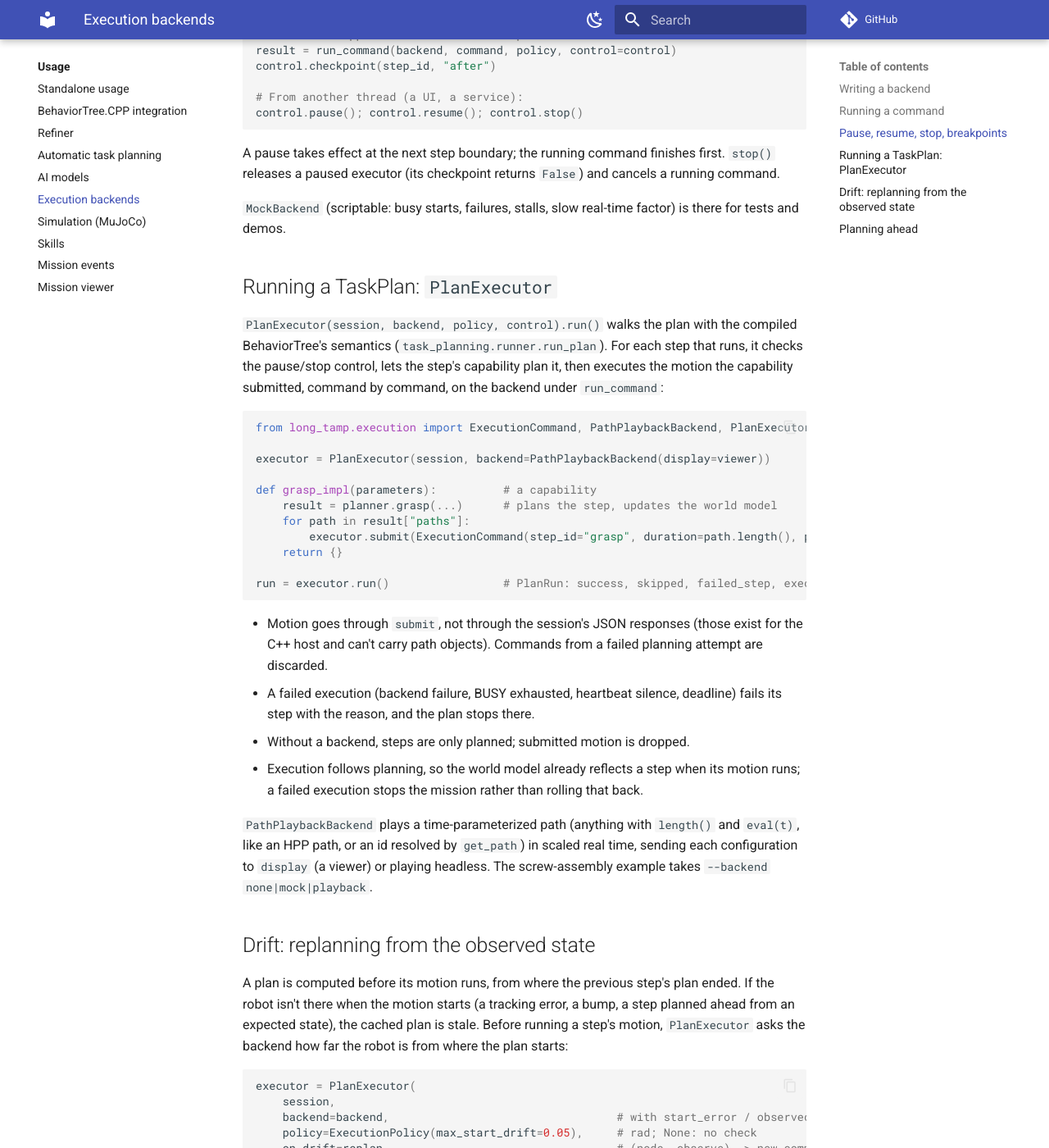
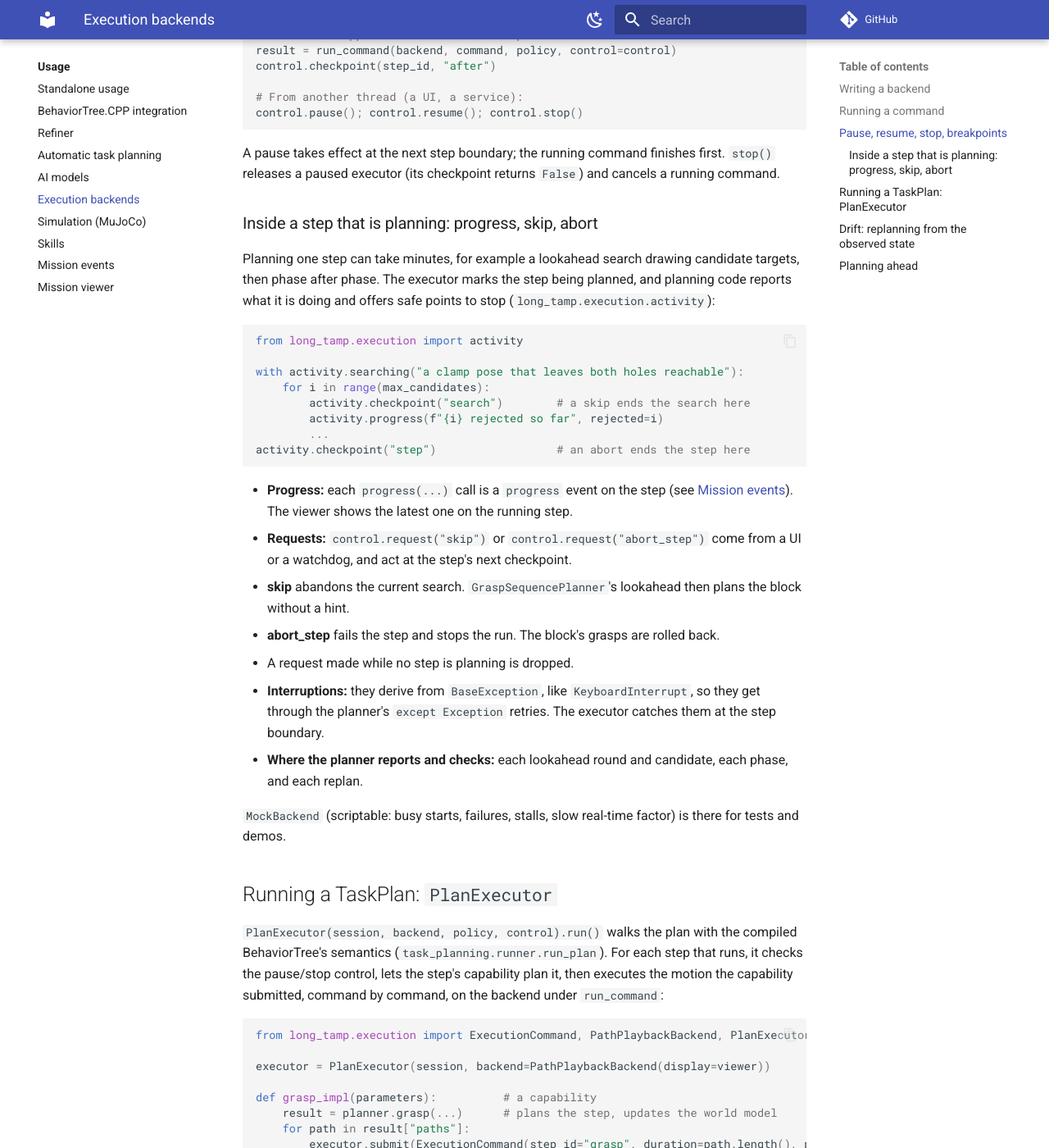
Before and after one commit to thanhndv212/long-tamp, an MkDocs documentation site: the page built from docs/usage/execution.md, in a window 1280 px wide and 1400 px high, scrolled down 1298 px. Shown: the whole window at 82% size. Built offline with MkDocs 1.6.1 and Material for MkDocs 9.7.7, drawn with Linux system fonts in a browser that asks for light colours; comment, search, counter and statistics services are not loaded.

Commit message:
docs: progress events and mid-step intervention (#108)

````diff
--- a/docs/usage/execution.md
+++ b/docs/usage/execution.md
@@ -65,6 +65,38 @@ control.pause(); control.resume(); control.stop()
 A pause takes effect at the next step boundary; the running command finishes first.
 `stop()` releases a paused executor (its checkpoint returns `False`) and cancels a running
 command.
+
+### Inside a step that is planning: progress, skip, abort
+
+Planning one step can take minutes, for example a lookahead search drawing candidate
+targets, then phase after phase. The executor marks the step being planned, and planning
+code reports what it is doing and offers safe points to stop
+(`long_tamp.execution.activity`):
+
+```python
+from long_tamp.execution import activity
+
+with activity.searching("a clamp pose that leaves both holes reachable"):
+    for i in range(max_candidates):
+        activity.checkpoint("search")        # a skip ends the search here
+        activity.progress(f"{i} rejected so far", rejected=i)
+        ...
+activity.checkpoint("step")                  # an abort ends the step here
+```
+
+- **Progress:** each `progress(...)` call is a `progress` event on the step (see
+  [Mission events](events.md)). The viewer shows the latest one on the running step.
+- **Requests:** `control.request("skip")` or `control.request("abort_step")` come from a UI
+  or a watchdog, and act at the step's next checkpoint.
+  - **skip** abandons the current search. `GraspSequencePlanner`'s lookahead then plans the
+    block without a hint.
+  - **abort_step** fails the step and stops the run. The block's grasps are rolled back.
+  - A request made while no step is planning is dropped.
+- **Interruptions:** they derive from `BaseException`, like `KeyboardInterrupt`, so they get
+  through the planner's `except Exception` retries. The executor catches them at the step
+  boundary.
+- **Where the planner reports and checks:** each lookahead round and candidate, each
+  phase, and each replan.
 
 `MockBackend` (scriptable: busy starts, failures, stalls, slow real-time factor) is there
 for tests and demos.
````
Also changed, not shown: CHANGELOG.md (+8 -0 lines), docs/usage/events.md (+1 -0 lines), docs/usage/viewer.md (+4 -1 lines).
